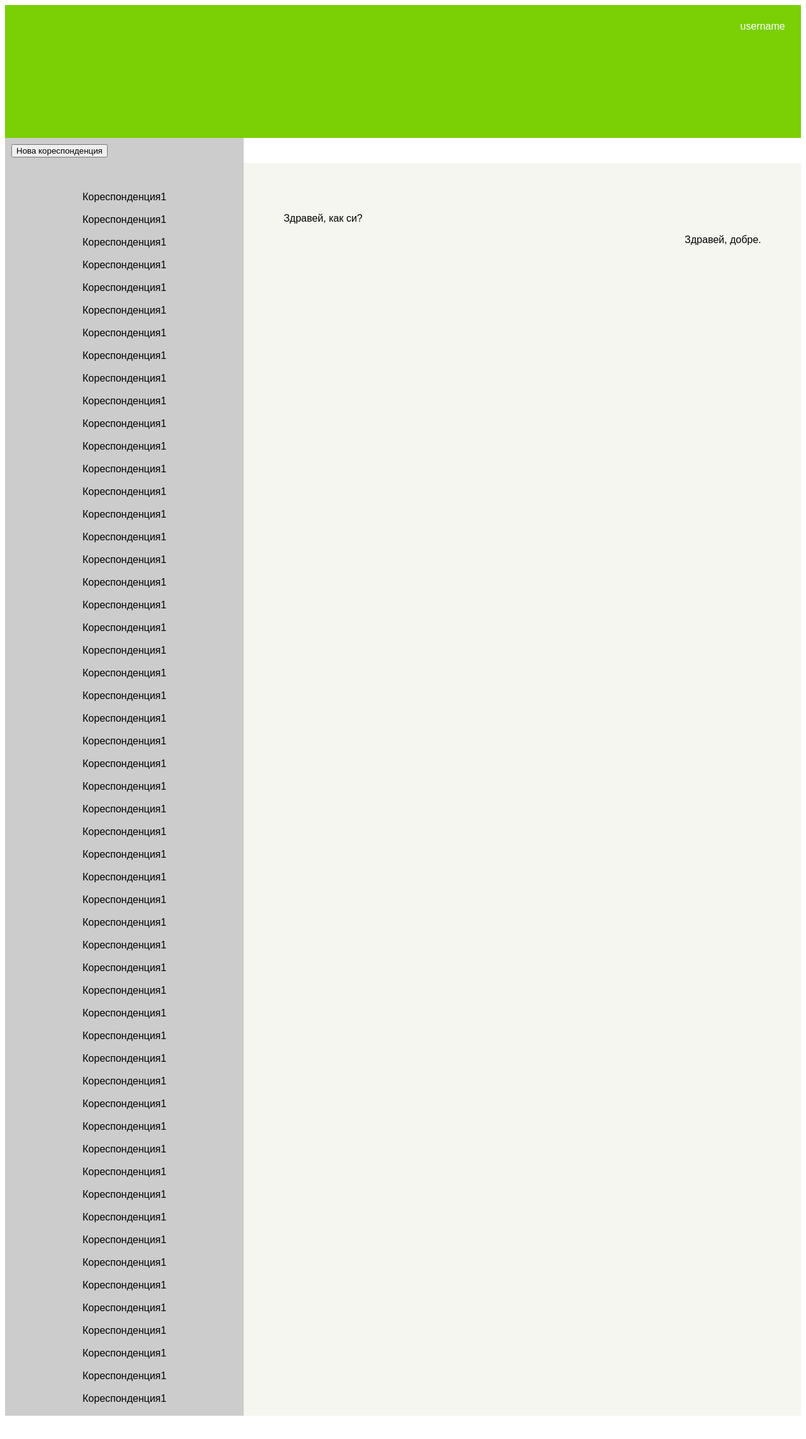
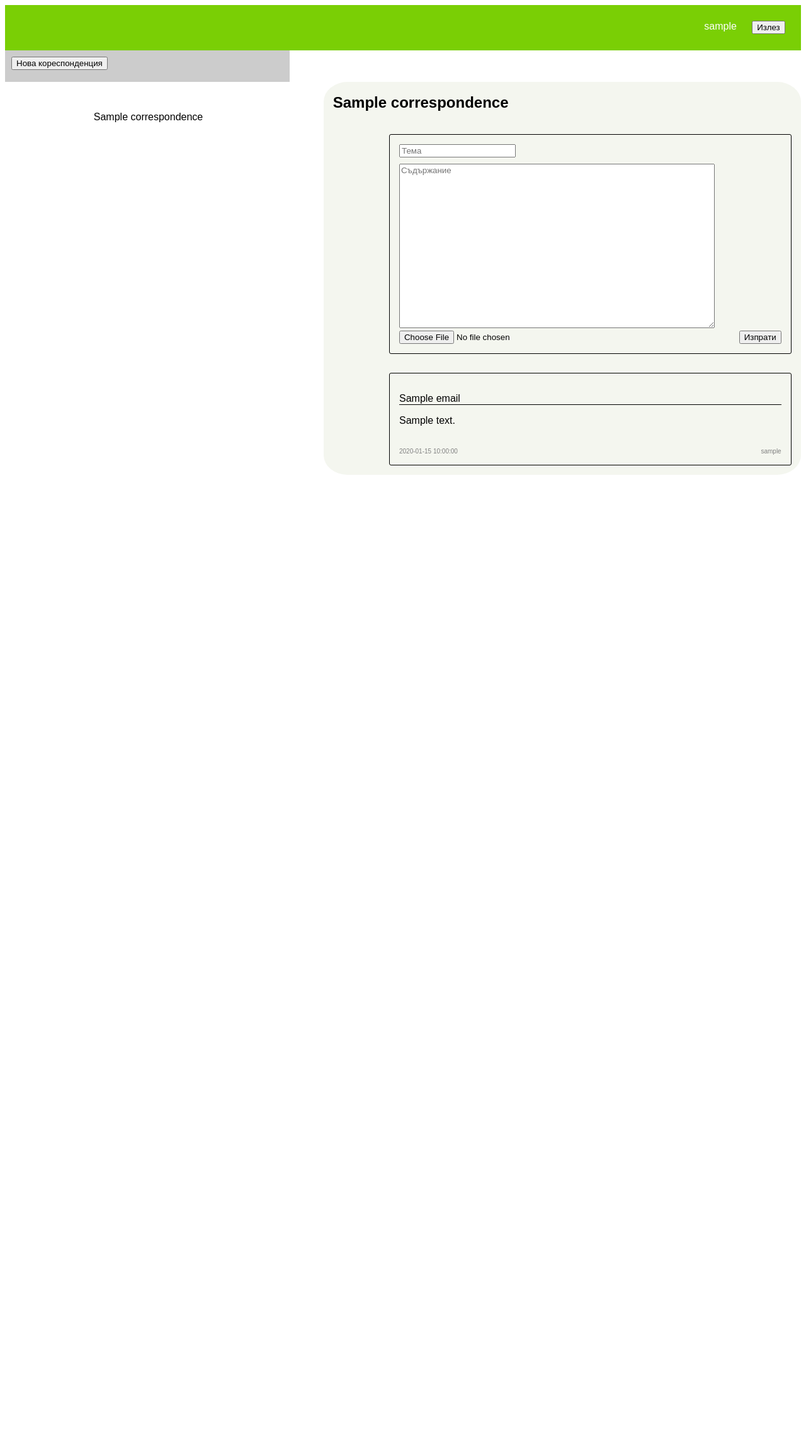
Before and after one commit to WebProjectFMI/Repo, a PHP site: page /main.php in a window 1280 px wide. Shown: the top 2285 px of the page at 63% size. Run offline with PHP 8.4, Linux system fonts and the light colour scheme; the visitor is signed in with stand-in values (Sample User, id 1); tables that the repository leaves empty hold one stand-in row (values such as "Sample post").

Commit message:
Work on main.php and minor improvements

```diff
--- a/Model/mainPageModel.php
+++ b/Model/mainPageModel.php
@@ -2,7 +2,7 @@
 
 function extractUserCorrs($uID) {
     require '../Model/dbConfig.php';
-    $stmt = $connection->prepare("SELECT * FROM Correspondences JOIN CorrUsers ON Correspondences.corrID=CorrUsers.corrID WHERE CorrUsers.uid=?");
+    $stmt = $connection->prepare("SELECT * FROM Correspondences JOIN CorrUsers ON Correspondences.corrID=CorrUsers.corrID WHERE CorrUsers.uid=? ORDER BY Correspondences.datetimeLast DESC");
     $stmt->execute([$uID]);
 
     $result = $stmt->fetchAll(PDO::FETCH_ASSOC);
@@ -11,7 +11,19 @@ function extractUserCorrs($uID) {
 
 function extractCorrEmails($corrID) {
     require '../Model/dbConfig.php';
-    $stmt = $connection->prepare("SELECT * FROM Emails WHERE corrID=? ORDER BY emailID DESC");
+    // $stmt = $connection->prepare("SELECT * FROM Emails e JOIN CorrUsers c ON e.corrID=c.corrID WHERE c.uID=?  AND e.emailID NOT IN (SELECT emailID FROM ReadEmails as re WHERE re.corrID=e.corrID AND re.uID=?);");
+    // $stmt->execute([$uID, $uID]);
+
+    // $toBeRead = $stmt->fetchAll(PDO::FETCH_ASSOC);
+    // foreach ($toBeRead as $email){
+    //     stmt = $connection->prepare("INSERT INTO ReadEmails(corrID, emailID, uID) VALUES(?, ?, ?)");
+    //     $stmt->execute([$corrID, $email['emailID'], $email[]]);
+    // }
+
+    $stmt = $connection->prepare("SELECT * FROM Emails as e
+        JOIN Users as u ON e.fromUID=u.uID
+        JOIN CorrUsers as cu on e.fromUID=cu.uID AND cu.corrID=e.corrID
+        WHERE e.corrID=? ORDER BY e.emailID DESC");
     $stmt->execute([$corrID]);
 
     $result = $stmt->fetchAll(PDO::FETCH_ASSOC);
@@ -22,6 +34,8 @@ function insertEmail($corrID, $fromUID, $subject, $content) {
     require '../Model/dbConfig.php';
     $stmt = $connection->prepare("INSERT INTO Emails(corrID, fromUID, subject, content) VALUES(?,?,?,?)");
     $stmt->execute([$corrID, $fromUID, $subject, $content]);
+    $stmt = $connection->prepare("UPDATE Correspondences SET datetimeLast=NOW() WHERE corrID=?");
+    $stmt->execute([$corrID]);
 }
 
 function extractUnread($uID) {
--- /dev/null
+++ b/View/main.css
@@ -0,0 +1,110 @@
+* {
+    font-family: sans-serif;
+}
+
+.header {
+    background-color: #7acf05;
+    padding: 2%;
+    display: flex;
+    justify-content: flex-end;
+    font-size: 16px;
+    color: white;
+}
+
+.header > div {
+    margin-right: 2%;
+}
+
+#addCorr {
+    height: 40px;
+    padding-top: 10px;
+    padding-left: 10px;
+    overflow: hidden;
+}
+
+#addCorr {
+    width: 35%;
+    background: #ccc;
+}
+
+#navMain {
+    display: flex;
+    justify-content: space-between;
+}
+
+nav ul {
+    list-style-type: none;
+    padding: 5%;
+}
+
+.corr {
+    border-bottom: 1px solid black;
+    list-style-type: none;
+    text-align: center;
+    cursor: pointer;
+    padding: 9px;
+}
+
+.unread {
+    font-weight: bold;
+}
+
+.corr:last-child {
+    border-bottom: 0px;
+}
+
+main {
+    display: flex;
+    flex-direction: column;
+    justify-content: space-between;
+    align-items: flex-start;
+    background-color: #f4f6ef;
+    border-radius: 5%;
+    min-width: 60%;
+}
+
+nav {
+    min-width: 36%;
+}
+
+nav, main {
+    overflow-y: auto;
+}
+
+h2 {
+    margin-left: 2%;
+}
+
+.email {
+    border: 1px solid black;
+    border-radius: 3px;
+    margin: 2%;
+    padding: 2%;
+    width: 80%;
+}
+
+.sent {
+    align-self: flex-end;
+}
+
+.emailSmallInfo {
+    display: flex;
+    justify-content: space-between;
+    font-size: 10px;
+    color: gray;
+    padding-top: 3%;
+}
+
+.subject {
+    border-bottom: 1px solid black;
+}
+
+form > input {
+    display: block;
+    margin-bottom: 10px;
+}
+
+form > div {
+    display: flex;
+    justify-content: space-between;
+}
--- a/View/main.php
+++ b/View/main.php
@@ -1,282 +1,139 @@
+<?php
+require '../Controller/mainPageController.php';
+
+session_start();
+if (!isset($_SESSION['uid'])) {
+    header("Location: ./login.php");
+}
+$uID = $_SESSION['uid'];
+$username = $_SESSION['username'];
+$unreadEmails = getUnread($uID);
+$numUnreadEmails = count($unreadEmails);
+
+$unreadCorrs = [];
+foreach ($unreadEmails as $unreadEmail) {
+    if (!in_array($unreadEmail['corrID'], $unreadCorrs)) {
+        array_push($unreadCorrs, $unreadEmail['corrID']);
+    }
+}
+
+$corrs = getUserCorrs($uID);
+
+print <<< HTML
 <!DOCTYPE html>
 <html lang="bg">
 <head>
     <meta charset="UTF-8">
-    <meta name="viewport"
-          content="width=device-width, user-scalable=no, initial-scale=1.0, maximum-scale=1.0, minimum-scale=1.0">
-    <title>Document</title>
-    <style>
-        * {
-            box-sizing: border-box;
-            font-family: sans-serif;
-        }
+    <meta name="viewport" content="width=device-width, user-scalable=no, initial-scale=1.0, maximum-scale=1.0, minimum-scale=1.0">
+    <link rel="stylesheet" href="main.css">
+    <title>MILfin ($numUnreadEmails)</title>
 
-        body {
-        }
-
-        .header {
-            background-color: #7acf05;
-            padding: 2%;
-            text-align: right;
-            font-size: 16px;
-            color: white;
-            height: 9vh;
-        }
-
-        .navigation {
-            height: 40px;
-            padding-top: 10px;
-            padding-left: 10px;
-            overflow: hidden;
-        }
-
-        .correspondences {
-            float: left;
-            padding: 20px;
-        }
-
-        .navigation, .correspondences {
-            width: 30%;
-            background: #ccc;
-        }
-
-        .correspondences ul {
-            list-style-type: none;
-            padding: 0;
-        }
-
-        .correspondences ul li {
-            list-style-type: none;
-            text-align: center;
-            cursor: pointer;
-            padding: 9px;
-        }
-
-        .emailContent {
-            float: right;
-            width: 70%;
-            padding: 5%;
-            background-color: #f4f6ef;
-            text-align: justify;
-        }
-
-        .correspondences, .emailContent {
-            height: 85vh;
-            overflow: auto;
-        }
-
-        .emailContent .receivedMessage {
-            text-align: left;
-        }
-
-        .emailContent .sentMessage {
-            text-align: right;
-        }
-
-    </style>
+    <script src="main.js"></script>
 </head>
 <body>
-<dev>
     <header class="header">
-        <div>username</div>
+        <div>$username</div>
+        <form action='./processLogout.php' method='post'>
+            <button>Излез</button>
+        </form>
     </header>
+    <div id="addCorr">
+        <button type="button" onclick="alert('Нова кореспонденция')">Нова кореспонденция</button>
+    </div>
+    <div id='navMain'>
+    <nav>
+        <ul>
+HTML;
 
-    <nav class="navigation">
-        <button type="button" onclick="alert('Нова кореспонденция')">Нова кореспонденция</button>
+foreach ($corrs as $corr) {
+    $corrID = $corr['corrID'];
+    $corrTitle = $corr['title'];
+    $isUnread = '';
+    if (in_array($corrID, $unreadCorrs)) {
+        $isUnread = 'unread';
+    }
+    echo "<li class='corr $isUnread' id='$corrID'>
+            <form id='form$corrID' method='post' action='./main.php'>
+            <input type='hidden' name='corrID' value='$corrID'>
+            <input type='hidden' name='title' value='$corrTitle'>
+            </form>
+            <div onclick=\"document.getElementById('form$corrID').submit();\">$corrTitle</div>
+        </li>";
+}
+
+$corrID = 0;
+$corrTitle = '';
+if (!isset($_POST['corrID'])) {
+    if (count($corrs) > 0) {
+        $corrID = $corrs[0]['corrID'];
+        $corrTitle = $corrs[0]['title'];
+    }
+}
+else {
+    $corrID = $_POST['corrID'];
+    $corrTitle = $_POST['title'];
+}
+
+$emails = [];
+if ($corrID) {
+    $emails = getCorrEmails($corrID, $uID);
+}
+
+print <<< HTML
+        </ul>
     </nav>
+    <main>
+        <h2>$corrTitle</h2>
+HTML;
 
-    <section>
-        <nav class="correspondences">
-            <ul>
-                <li aria-selected="true">
-                    <div onclick="alert('Имейл')">Кореспонденция1</div>
-                </li>
-                <li>
-                    <div>Кореспонденция1</div>
-                </li>
-                <li>
-                    <div>Кореспонденция1</div>
-                </li>
-                <li>
-                    <div>Кореспонденция1</div>
-                </li>
-                <li>
-                    <div>Кореспонденция1</div>
-                </li>
-                <li>
-                    <div>Кореспонденция1</div>
-                </li>
-                <li>
-                    <div>Кореспонденция1</div>
-                </li>
-                <li>
-                    <div>Кореспонденция1</div>
-                </li>
-                <li>
-                    <div>Кореспонденция1</div>
-                </li>
-                <li>
-                    <div>Кореспонденция1</div>
-                </li>
-                <li>
-                    <div>Кореспонденция1</div>
-                </li>
-                <li>
-                    <div>Кореспонденция1</div>
-                </li>
-                <li>
-                    <div>Кореспонденция1</div>
-                </li>
-                <li>
-                    <div>Кореспонденция1</div>
-                </li>
-                <li>
-                    <div>Кореспонденция1</div>
-                </li>
-                <li>
-                    <div>Кореспонденция1</div>
-                </li>
-                <li>
-                    <div>Кореспонденция1</div>
-                </li>
-                <li>
-                    <div>Кореспонденция1</div>
-                </li>
-                <li>
-                    <div>Кореспонденция1</div>
-                </li>
-                <li>
-                    <div>Кореспонденция1</div>
-                </li>
-                <li>
-                    <div>Кореспонденция1</div>
-                </li>
-                <li>
-                    <div>Кореспонденция1</div>
-                </li>
-                <li>
-                    <div>Кореспонденция1</div>
-                </li>
-                <li>
-                    <div>Кореспонденция1</div>
-                </li>
-                <li>
-                    <div>Кореспонденция1</div>
-                </li>
-                <li>
-                    <div>Кореспонденция1</div>
-                </li>
-                <li>
-                    <div>Кореспонденция1</div>
-                </li>
-                <li>
-                    <div>Кореспонденция1</div>
-                </li>
-                <li>
-                    <div>Кореспонденция1</div>
-                </li>
-                <li>
-                    <div>Кореспонденция1</div>
-                </li>
-                <li>
-                    <div>Кореспонденция1</div>
-                </li>
-                <li>
-                    <div>Кореспонденция1</div>
-                </li>
-                <li>
-                    <div>Кореспонденция1</div>
-                </li>
-                <li>
-                    <div>Кореспонденция1</div>
-                </li>
-                <li>
-                    <div>Кореспонденция1</div>
-                </li>
-                <li>
-                    <div>Кореспонденция1</div>
-                </li>
-                <li>
-                    <div>Кореспонденция1</div>
-                </li>
-                <li>
-                    <div>Кореспонденция1</div>
-                </li>
-                <li>
-                    <div>Кореспонденция1</div>
-                </li>
-                <li>
-                    <div>Кореспонденция1</div>
-                </li>
-                <li>
-                    <div>Кореспонденция1</div>
-                </li>
-                <li>
-                    <div>Кореспонденция1</div>
-                </li>
-                <li>
-                    <div>Кореспонденция1</div>
-                </li>
-                <li>
-                    <div>Кореспонденция1</div>
-                </li>
-                <li>
-                    <div>Кореспонденция1</div>
-                </li>
-                <li>
-                    <div>Кореспонденция1</div>
-                </li>
-                <li>
-                    <div>Кореспонденция1</div>
-                </li>
-                <li>
-                    <div>Кореспонденция1</div>
-                </li>
-                <li>
-                    <div>Кореспонденция1</div>
-                </li>
-                <li>
-                    <div>Кореспонденция1</div>
-                </li>
-                <li>
-                    <div>Кореспонденция1</div>
-                </li>
-                <li>
-                    <div>Кореспонденция1</div>
-                </li>
-                <li>
-                    <div>Кореспонденция1</div>
-                </li>
-                <li>
-                    <div>Кореспонденция1</div>
-                </li>
-                <li>
-                    <div>Кореспонденция1</div>
-                </li>
-                <li>
-                    <div>Кореспонденция1</div>
-                </li>
-                <li>
-                    <div>Кореспонденция1</div>
-                </li>
-                <li>
-                    <div>Кореспонденция1</div>
-                </li>
-                <li>
-                    <div>Кореспонденция1</div>
-                </li>
-            </ul>
-        </nav>
-        <main class="emailContent">
-            <div class="receivedMessage">
-                <p>Здравей, как си?</p>
-            </div>
-            <div class="sentMessage">
-                <p>Здравей, добре.</p>
-            </div>
-        </main>
-    </section>
+if ($corrID) {
+    echo "<div class='email sent'>
+            <form method='post' enctype='multipart/form-data' action='./processSendEmail.php'>
+                <input type='hidden' name='corrID' value='${corrID}'>
+                <input type='text' name='subject' placeholder='Тема' class='formSubject' required/>
+                <textarea rows='17' name='content' cols='60' placeholder='Съдържание'></textarea>
+                <div>
+                    <input type='file' name='file'/>
+                    <input type='submit' value='Изпрати'/>
+                </div>
+            <form>
+        </div>";
+}
 
-</dev>
+foreach($emails as $email) {
+    $emailSubject = $email['subject'];
+    $emailContent = $email['content'];
+    $emailDatetime = $email['datetime'];
+    $from = $email['username'];
+    if($email['fromUID'] == $uID) {
+        echo "<div class=\"email sent\">
+                <pre class='subject'>$emailSubject</pre>
+                <pre class='content'>$emailContent</pre>
+                <div class='emailSmallInfo'>
+                    <div>$emailDatetime</div>
+                    <div>$from</div>
+                </div>
+            </div>";
+    }
+    else {
+        if ($email['isAnonymous']) {
+            $from = 'Anonymous';
+        }
+        echo "<div class=\"email received\">
+                <pre class='subject'>$emailSubject</pre>
+                <pre class='content'>$emailContent</pre>
+                <div class='emailSmallInfo'>
+                    <div>$emailDatetime</div>
+                    <div>$from</div>
+                </div>
+            </div>";
+    }
+}
+
+print <<< HTML
+    </main>
+    </div>
 </body>
 </html>
+HTML;
+?>
--- /dev/null
+++ b/View/processLogout.php
@@ -0,0 +1,4 @@
+<?php
+session_destroy();
+header("Location: ./login.php");
+?>
```
Also changed, not shown: View/processSendEmail.php (added, +17 -0 lines).
